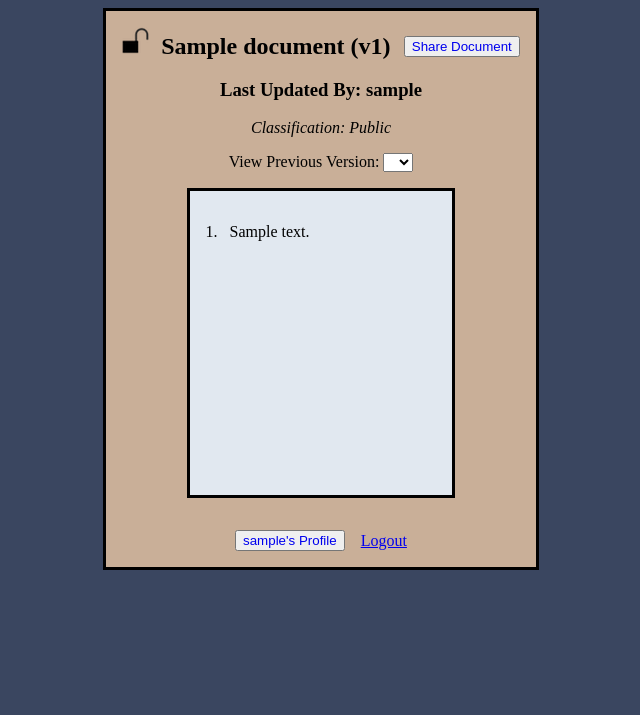
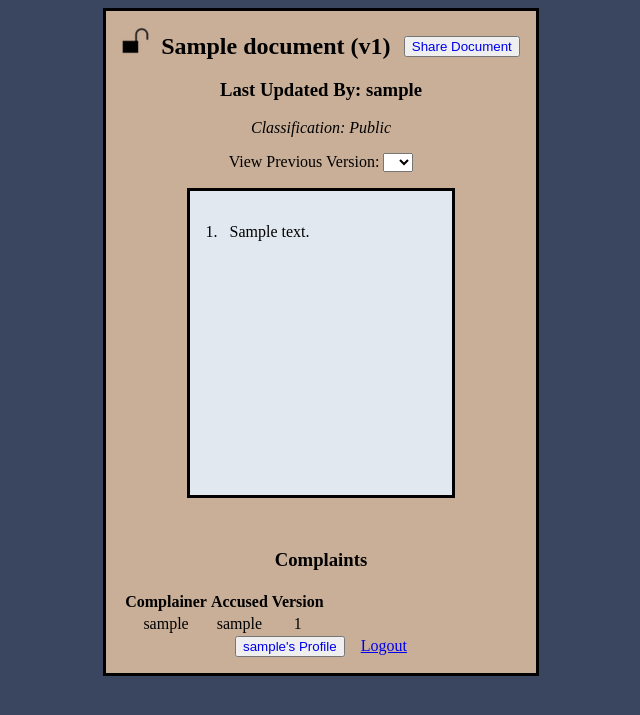
Before and after one commit to dvignoles/dss, a Django app: page /documents/view/1 in a window 1280 px wide. Shown: the top 715 px of the page, without its empty margins (319-959 px from the left). Run offline with Django 3.2, Linux system fonts and the light colour scheme; a user stored in the database is signed in; tables that the repository leaves empty hold one stand-in row (values such as "Sample post").

Commit message:
complaints table on view screen

```diff
--- a/share_n_complain/documents/views.py
+++ b/share_n_complain/documents/views.py
@@ -62,6 +62,16 @@ def doc_session_set(request, doc_id, old_version, version_id = -1):
 		versionUpdaterId= versionHistory.updater_ids[-1]
 		request.session['current_doc_last_updater'] = versionUpdaterId
 
+def getComplaints(doc_id):
+	complaints = Complaints.objects.filter(doc_id = doc_id)
+	readable_complaints = []
+	for comp in complaints:
+		complainer = CustomUser.objects.get(id=comp.complainer).username
+		accused = CustomUser.objects.get(id=comp.accused).username
+		version = comp.version
+		readable_complaints.append((complainer,accused,version))
+	return(readable_complaints)
+
 # Passes information about a specific document, the taboo list, and the document's history into templates/viewDoc.html
 def ViewDoc(request, doc_id):
 	doc_session_set(request, doc_id,old_version=False)
@@ -111,6 +121,8 @@ def ViewDoc(request, doc_id):
 
 	is_OU = request.user.is_OU
 
+	complaints = getComplaints(doc_id)
+
 	return render(request, 'viewDoc.html', {
 		'user_id': str(request.user.id),
 		'is_OU':is_OU,
@@ -129,7 +141,8 @@ def ViewDoc(request, doc_id):
     	'hasTaboo': hasTaboo,
     	'tabooIndex': tabooIndex,
 		'updater_id' : updater_id,
-		'updater_name': updater_name
+		'updater_name': updater_name,
+		'complaints': complaints
     })
 
 # Takes changes (from History model) needed to achieve 'oldVersion' of a document with id 'doc_id' and applies them using
--- a/share_n_complain/templates/viewDoc.html
+++ b/share_n_complain/templates/viewDoc.html
@@ -41,11 +41,6 @@
         {% endif %}
       {% endif %}
     </div>
-
-
-
-
-
 
     <div style="font-style: italic; margin-bottom: -1em;">
       {% if owner_id == user_id %}
@@ -109,6 +104,32 @@
     {% endif %}
   {% endfor %}
 </ol>
+
+
+<div>
+  <h3>Complaints</h3>
+  <table>
+    <tr>
+      <th>Complainer</th>
+      <th>Accused</th>
+      <th>Version</th>
+    </tr>
+
+    {% for comp in complaints %}
+      <tr>
+        <td>{{comp.0}}</td>
+        <td>{{comp.1}}</td>
+        <td>{{comp.2}}</td>
+      </tr>
+    {% endfor %}
+
+
+
+  </table>
+</div>
+
+
+
 <div style="float: none; display: inline-block;">
 <div style="display: flex; text-align: center; margin-top: 0em;">
   {% if user.is_OU %}
```
Also changed, not shown: share_n_complain/users/migrations/0007_auto_20181209_1238.py (added), share_n_complain/users/migrations/0008_auto_20181209_1240.py (added).
